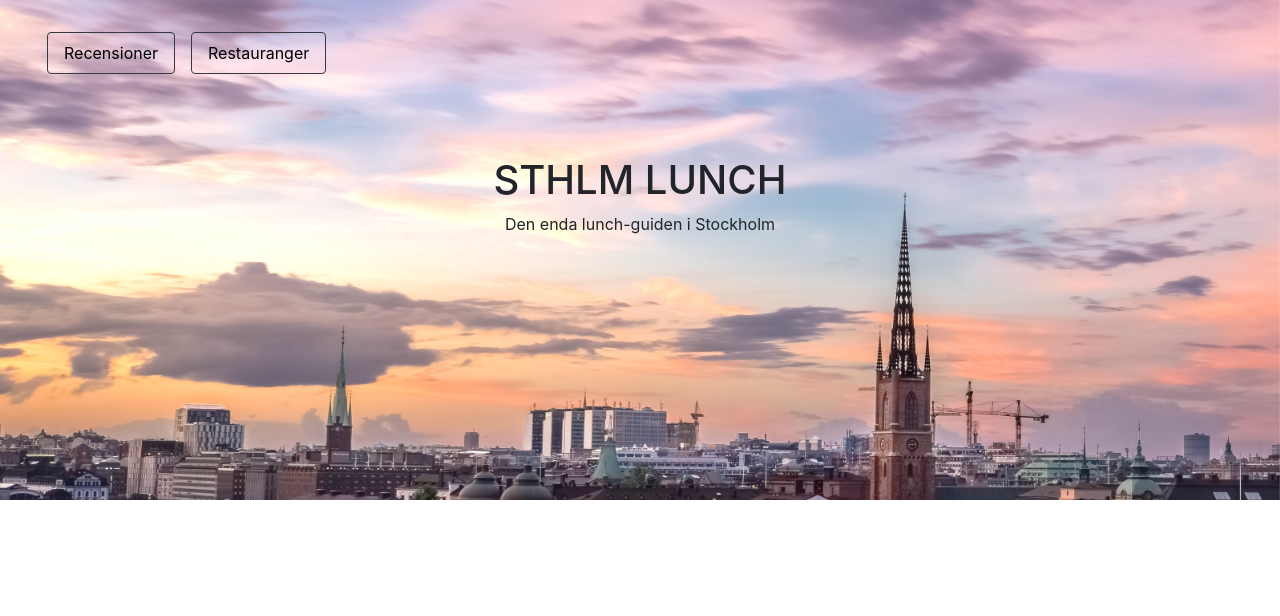
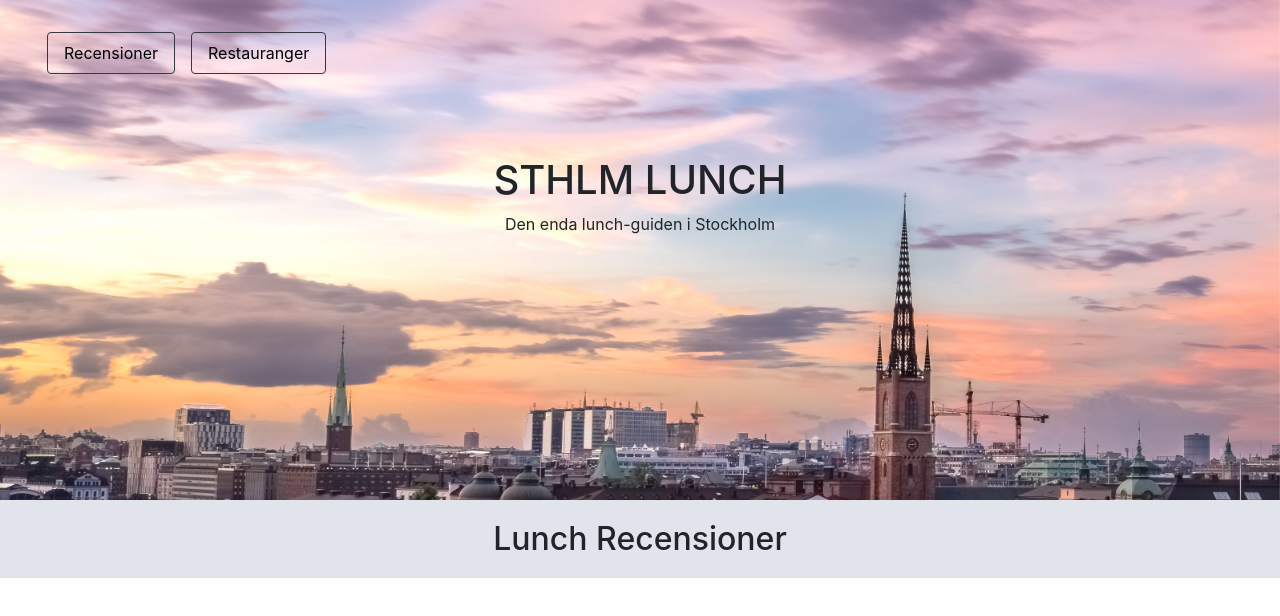
Before and after one commit to Quaker0/lunches, a React (Create React App) app: page / in a window 1280 px wide. Shown: the top 616 px of the page. Built offline with nearby package versions, Linux system fonts and the light colour scheme; no server answers.

Commit message:
seo optimize

```diff
--- a/public/index.html
+++ b/public/index.html
@@ -4,11 +4,12 @@
     <meta charset="utf-8" />
     <link rel="icon" href="%PUBLIC_URL%/favicon.png" />
     <meta name="viewport" content="width=device-width, initial-scale=1" />
-    <meta name="theme-color" content="#000000" />
+    <meta name="theme-color" content="#e1e5eb" />
     <meta
       name="description"
-      content="Web site for finding lunch restaurants in stockholm"
+      content="Hemsida för att hitta lunch restauranger i Stocholm"
     />
+    <meta name="robots" content="index, follow" />
     <meta name="author" content="Niclas Bångman"/>
     <link rel="apple-touch-icon" href="%PUBLIC_URL%/logo192.png" />
     <link rel="manifest" href="%PUBLIC_URL%/manifest.json" />
--- a/src/AllReviewsPage.js
+++ b/src/AllReviewsPage.js
@@ -43,11 +43,14 @@ export default class AllReviewsPage extends Component {
     let reviewCards = [];
     filteredReviews.forEach((review) => reviewCards.push(<ReviewCard key={review.timestamp} review={review}/>));
     return (
-      <div className="container">
-        <div id="reviews" className="row">
-         { reviewCards }
+      <>
+        <h2 className="page-header text-center">Lunch Recensioner</h2>
+        <div className="container">
+          <div id="reviews" className="row">
+           { reviewCards }
+          </div>
         </div>
-      </div>
+      </>
     );
   }
 }
--- a/src/Head.js
+++ b/src/Head.js
@@ -1,5 +1,5 @@
 import React, { PureComponent } from 'react';
-import { Link } from 'react-router-dom';
+import { NavLink } from 'react-router-dom';
 import stockholm from './stockholm.jpg'
 
 export default class Head extends PureComponent {
@@ -14,8 +14,8 @@ export default class Head extends PureComponent {
 
 	    		<div className="container-fluid sthlm-cover" style={{backgroundImage: `url(${stockholm})`, width:"100%", height:"500px", backgroundAttachment: "fixed", backgroundPosition: "center center", backgroundRepeat: "no-repeat", backgroundSize: "cover"}}>
 		    		<div className="row navbar justify-content-start mx-2">
-				    	<Link to="/" className="p-2 px-3 m-2 my-4 border border-dark rounded" >Recensioner</Link>
-						<Link to="/restaurants" className="p-2 px-3 m-2 my-4 border border-dark rounded" >Restauranger</Link>
+						<NavLink to="/" className="p-2 px-3 m-2 my-4 border border-dark rounded" title="Senaste Lunch Recensioner">Recensioner</NavLink>
+						<NavLink to="/restaurants" className="p-2 px-3 m-2 my-4 border border-dark rounded" title="Lunch Restauranger - Best Lunch Stockholm - Bäst Lunch Stockholm">Restauranger</NavLink>
 				    </div>
 					<div className="row" style={{"padding": "50px 0 70px 0"}}>
 					 	<div className="mx-auto">
--- a/src/RestaurantReviewsPage.js
+++ b/src/RestaurantReviewsPage.js
@@ -94,7 +94,7 @@ export default class RestaurantReviewsPage extends Component {
     ));
     return (
       <>
-        <h2 className="page-header text-center">Lunch Restauranger</h2>
+        <h2 className="page-header text-center">Lunch restauranger</h2>
         <SearchBar toggleTaste={this.toggleTasteCheckbox} toggleDateCheckbox={this.toggleDateCheckbox} toggleValueCheckbox={this.toggleValueCheckbox} toggleInnovationCheckbox={this.toggleInnovationCheckbox} search={this.search}/>
         <div className="container">
           {originFilter ? <p className="d-inline-block text-info px-2">Filtrerat på <strong>{originFilter}</strong> <button onClick={this.removeOriginFilter} type="button" className="btn p-1" style={{"marginTop": "-2px"}} ><i className="fas fa-times"/></button></p> : <></>}
--- a/src/index.css
+++ b/src/index.css
@@ -27,6 +27,11 @@ div.navbar > a:hover {
   color: black !important;
   text-decoration: none;
   background-color: white;
+}
+
+.page-header {
+  padding: 20px;
+  background-color: #e1e5eb;
 }
 
 .circle-icon {
```
Also changed, not shown: public/manifest.json, 1 other file (tests, documents, lock files or other folders).
